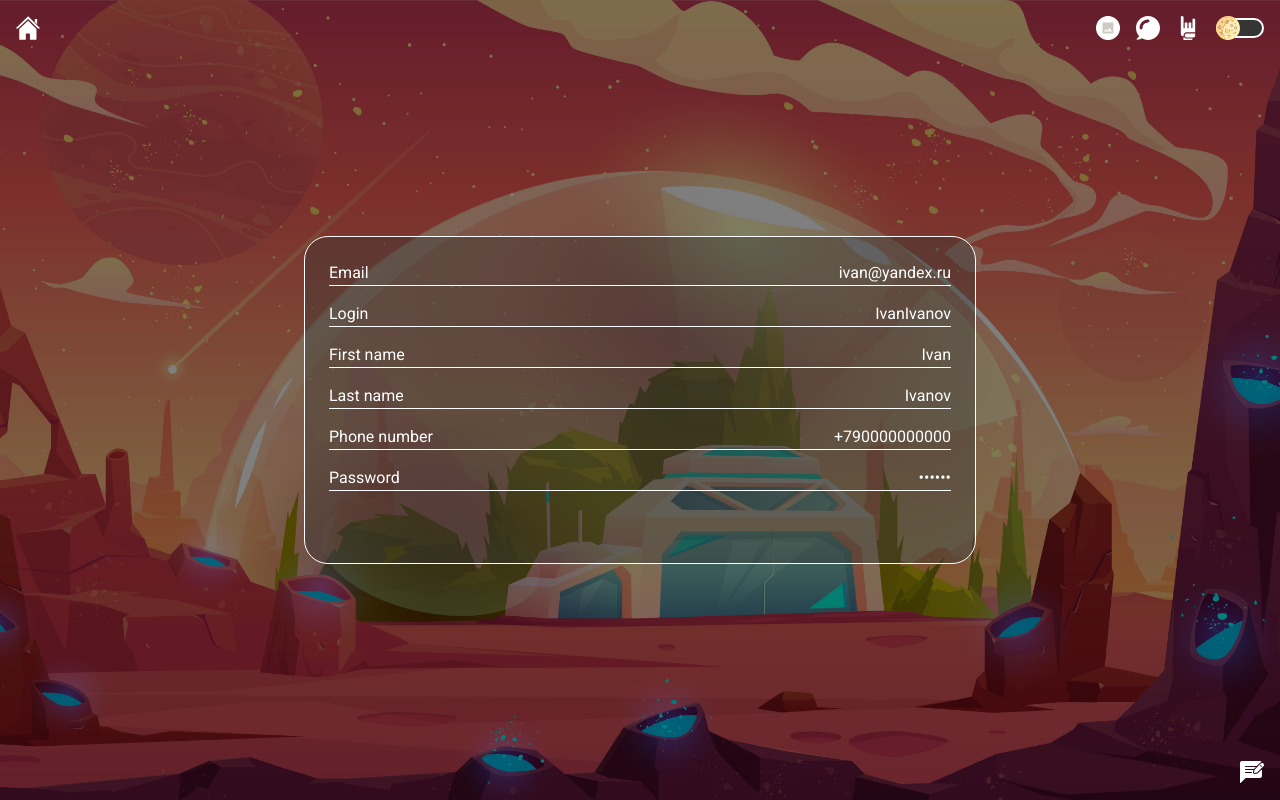
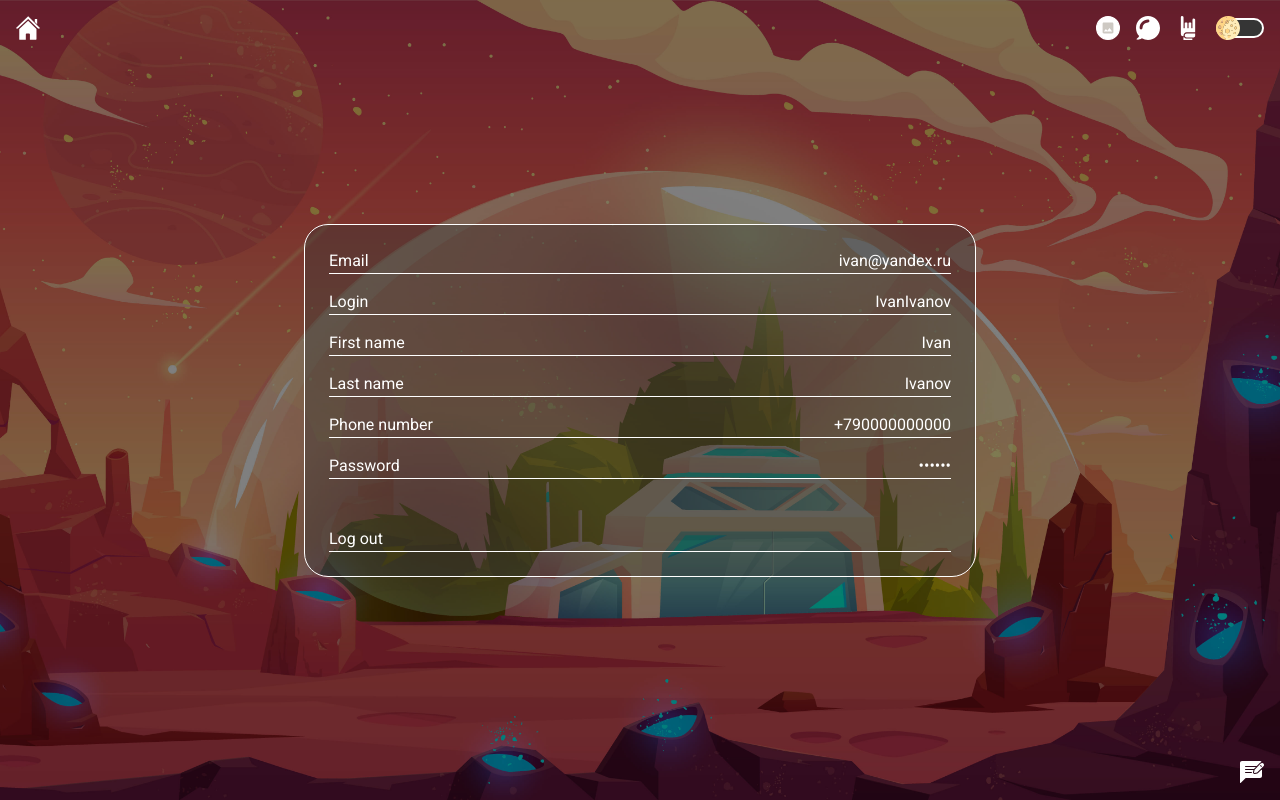
Before and after one commit to YandexPraktikumDublin/PotatozationOfMars, a React app: page /profile in a window 1280 px wide. Built offline with nearby package versions, Linux system fonts and the light colour scheme.

Commit message:
Add actions list to ProfileBoard

```diff
--- a/src/components/organisms/ProfileBoard/ProfileBoard.tsx
+++ b/src/components/organisms/ProfileBoard/ProfileBoard.tsx
@@ -1,11 +1,14 @@
 import React, { FC, memo } from 'react'
 import classNames from 'classnames'
+import { ActionsListItem, NameValueListItem } from '@components/atoms'
 import { List } from '@components/molecules'
-import { NameValueListItem } from '@components/atoms'
 
 type TProfileBoardProps = {}
 
-const ProfileBoard: FC<TProfileBoardProps> = memo(() => (
+const ProfileBoard: FC<TProfileBoardProps> = memo(() => {
+  const handleLogoutButtonClick = () => {}
+
+  return (
     <div className={classNames('text-primary', 'dark:text-white')}>
       <List className="mb-12">
         <NameValueListItem name="Email" value="ivan@yandex.ru" />
@@ -15,8 +18,13 @@ const ProfileBoard: FC<TProfileBoardProps> = memo(() => (
         <NameValueListItem name="Phone number" value="+790000000000" />
         <NameValueListItem name="Password" value="••••••" />
       </List>
+
+      <List>
+        <ActionsListItem name="Log out" onClick={handleLogoutButtonClick} />
+      </List>
     </div>
-))
+  )
+})
 
 ProfileBoard.displayName = 'ProfileBoard'
 
```
Also changed, not shown: 1 other file (tests, documents, lock files or other folders). Lines whose indentation alone changed are shown as unchanged.
